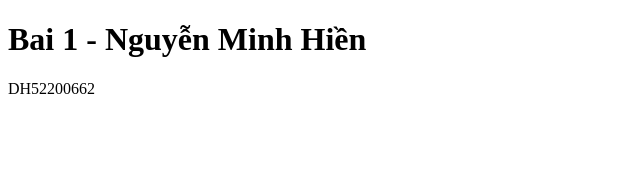
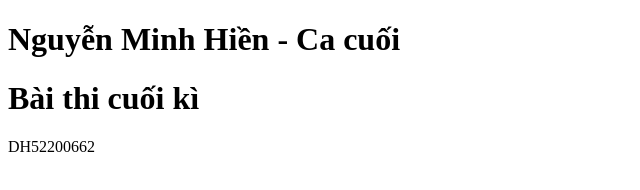
Before and after one commit to mhien-309/bai1-git-github, a plain HTML site: page frontend/index.html in a window 1280 px wide. Shown: the whole page, without its empty margins (0-640 px from the left). Drawn offline with Linux system fonts and the light colour scheme.

Commit message:
thi cuoi ki

```diff
--- a/frontend/index.html
+++ b/frontend/index.html
@@ -5,7 +5,9 @@
   <title>Bai 1 - CI/CD</title>
 </head>
 <body>
-  <h1>Bai 1 - Nguyễn Minh Hiền</h1>
-  <p>DH52200662</p>
+  <h1> Nguyễn Minh Hiền - Ca cuối </h1>
+  <h1> Bài thi cuối kì</h1>
+ <p> DH52200662</p>
+
 </body>
 </html>
```
